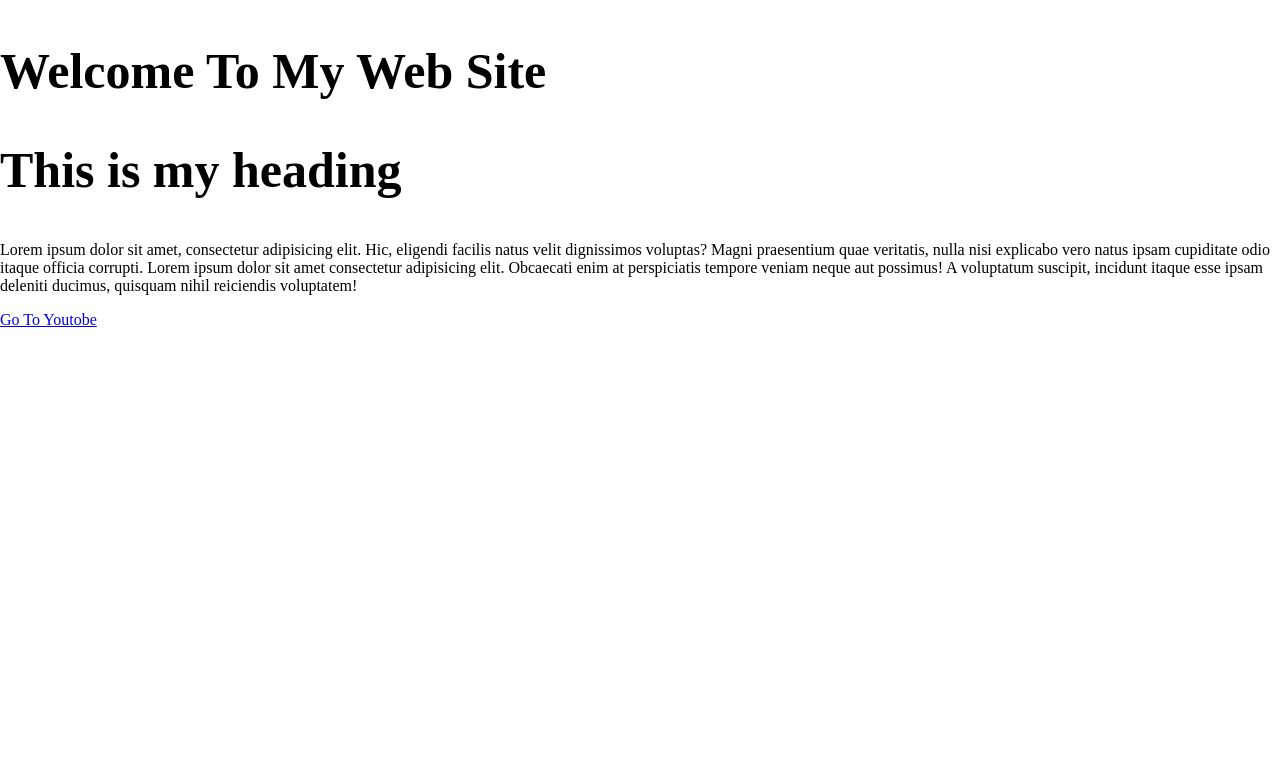
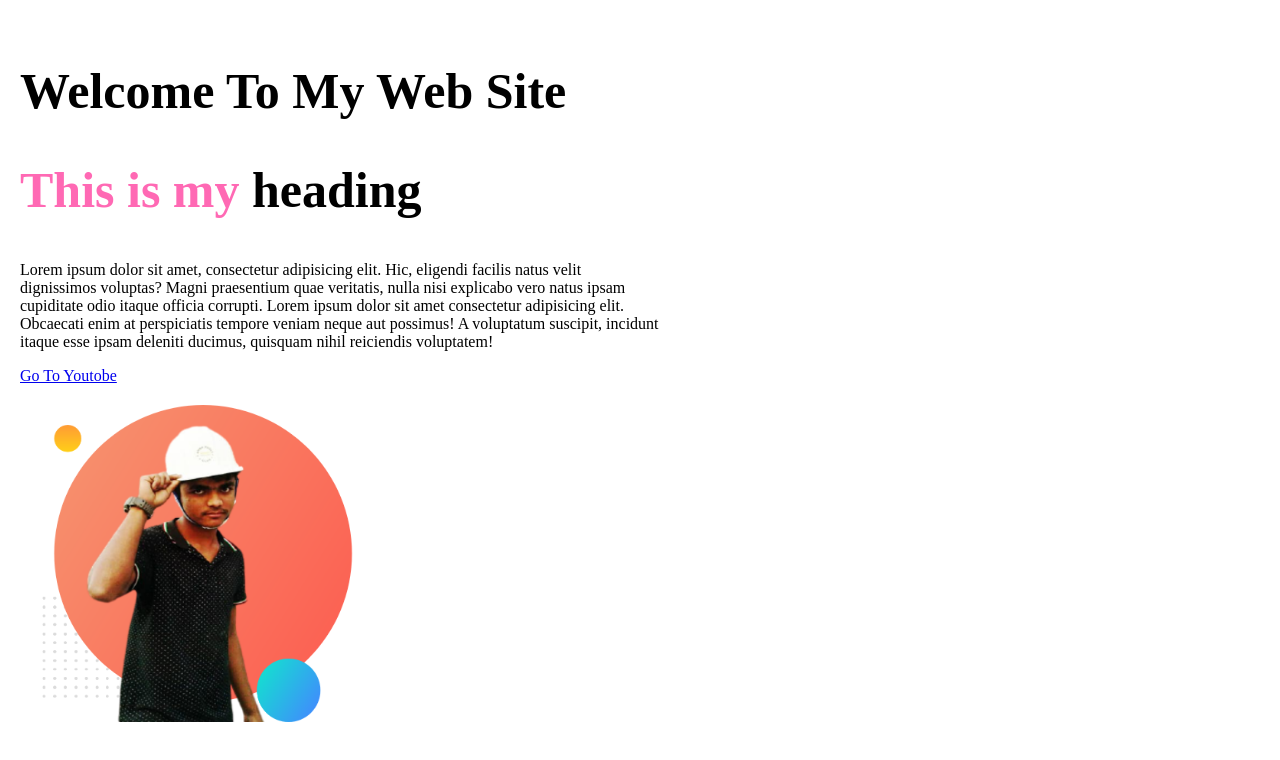
Before and after one commit to mohaymanislam/developer-portfolio, a plain HTML site: page mohon.html in a window 1280 px wide. Drawn offline with Linux system fonts and the light colour scheme.

Commit message:
id style all  added

```diff
--- a/mohon.css
+++ b/mohon.css
@@ -4,3 +4,13 @@ body{
 h1{
     font-size: 50px;
 }
+.nav{
+    color: hotpink;
+}
+.frectis{
+    width: 50%;
+    padding: 20px;
+}
+.frectis img{
+    width: 100%;
+}
--- a/mohon.html
+++ b/mohon.html
@@ -13,7 +13,7 @@
 
 <body>
     <section class="header">
-        <div>
+        <div class="frectis">
             <h1> Welcome To My Web Site</h1>
             <h1><span class="nav">This is my</span> heading</h1>
             <p>Lorem ipsum dolor sit amet, consectetur adipisicing elit. Hic, eligendi facilis natus velit dignissimos
@@ -22,6 +22,9 @@
                 perspiciatis tempore veniam neque aut possimus! A voluptatum suscipit, incidunt itaque esse ipsam
                 deleniti ducimus, quisquam nihil reiciendis voluptatem!</p>
             <a class="link-button" target="_black" href="https://www.youtube.com/">Go To Youtobe </a>
+            <div class="frectis">
+                <img src="images/mohayman.png" alt="mohayman">
+            </div>
 
         </div>
     </section>
```
Also changed, not shown: index.html (+1 -1 lines), style.css (+4 -3 lines).
